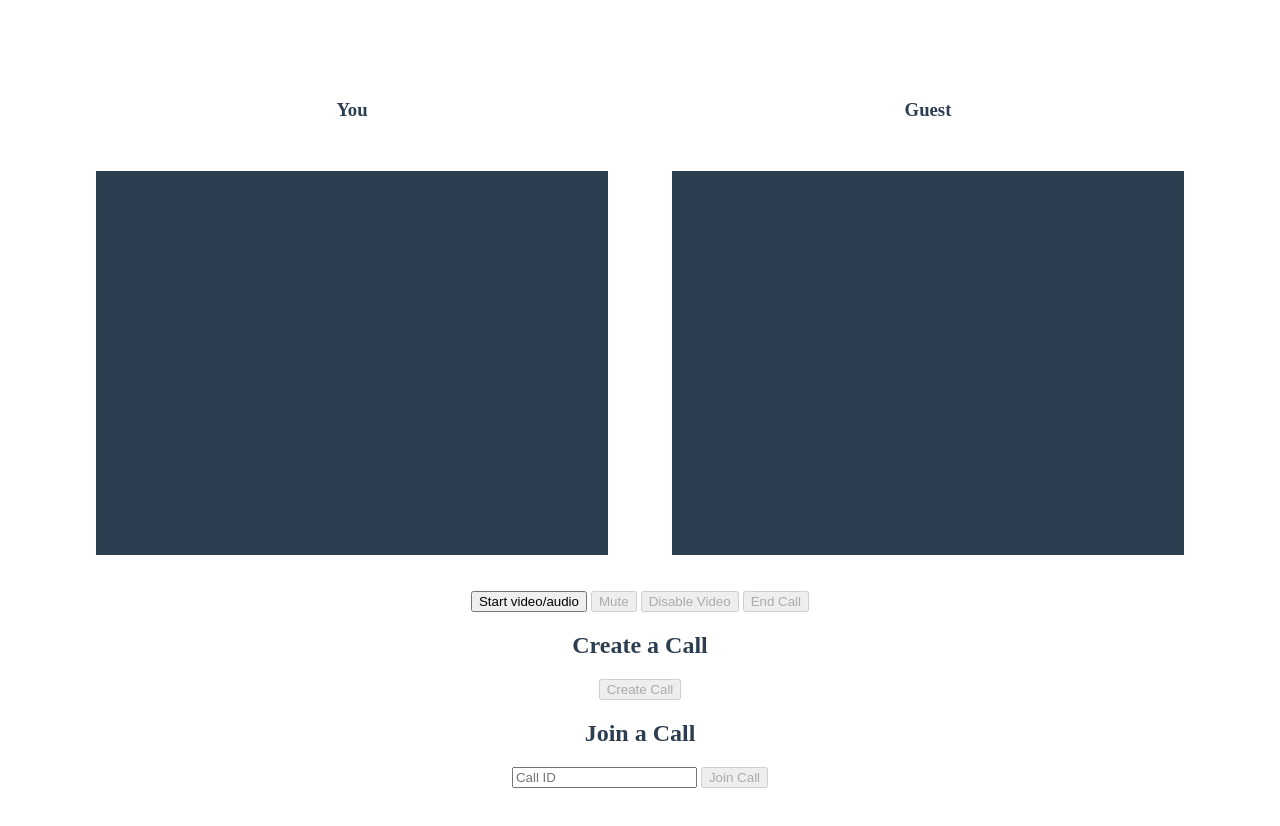
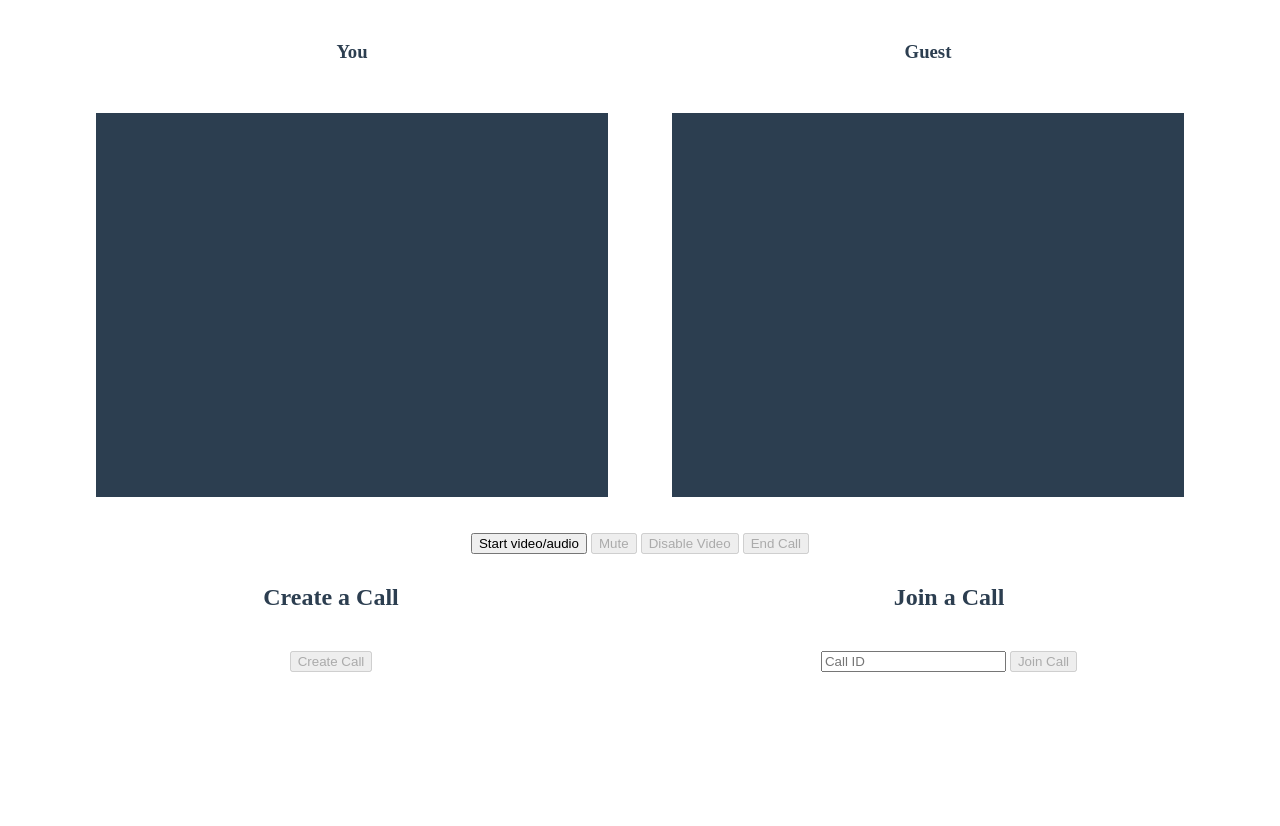
Before and after one commit to ShaivPandya/cmpe-148, a website built with Vite: page index.html in a window 1280 px wide. After the commit the page ends 800 px from the top, so only its background shows below. Built offline with nearby package versions, Linux system fonts and the light colour scheme; some packages are replaced by stand-ins of ours; a web font is replaced by a local one.

Commit message:
Update styling

```diff
--- a/index.html
+++ b/index.html
@@ -23,13 +23,25 @@
     <button id="toggleVideoButton" disabled>Disable Video</button>
     <button id="hangupButton" disabled>End Call</button>
 
-    <h2>Create a Call</h2>
-    <button id="callButton" disabled>Create Call</button>
-
-    <h2>Join a Call</h2>
-    <input id="callInput" placeholder="Call ID"/>
-    <button id="answerButton" disabled>Join Call</button>
-
+    <table>
+      <tr>
+        <th>
+          <h2>Create a Call</h2>
+        </th>
+        <th>
+          <h2>Join a Call</h2>
+        </th>
+      </tr>
+      <tr>
+        <td>
+          <button id="callButton" disabled>Create Call</button>
+        </td>
+        <td>
+          <input id="callInput" placeholder="Call ID"/>
+          <button id="answerButton" disabled>Join Call</button>
+        </td>
+      </tr>
+    </table>
     <script type="module" src="/main.js"></script>
   </body>
 </html>
--- a/style.css
+++ b/style.css
@@ -6,7 +6,7 @@ body {
   -moz-osx-font-smoothing: grayscale;
   text-align: center;
   color: #2c3e50;
-  margin: 80px 10px;
+  margin: 22px;
 }
 
 video {
@@ -21,3 +21,19 @@ video {
   align-items: center;
   justify-content: center;
 }
+
+table {
+  width: 100%; /* Make the table fill the width of its container */
+  border-collapse: collapse; /* Collapse table borders */
+  table-layout: fixed; /* Set the table layout to fixed */
+}
+
+th, td {
+  padding: 10px; /* Add padding to cells for better visual appearance */
+  text-align: center; /* Align text in cells to the center */
+  width: 100px; /* Set a fixed width for the columns */
+}
+
+tr {
+  vertical-align: middle; /* Align the content of the row to the middle */
+}
```
